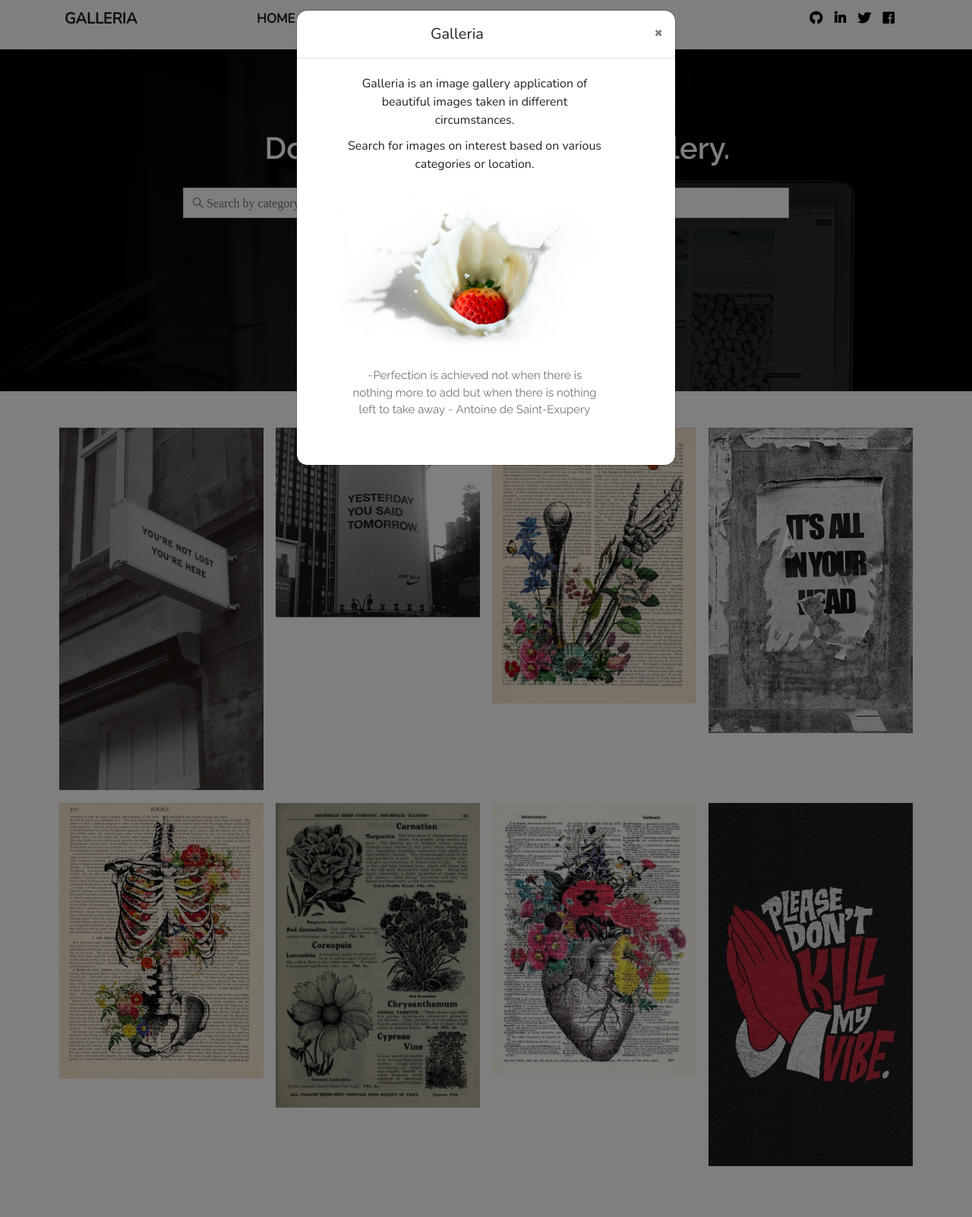
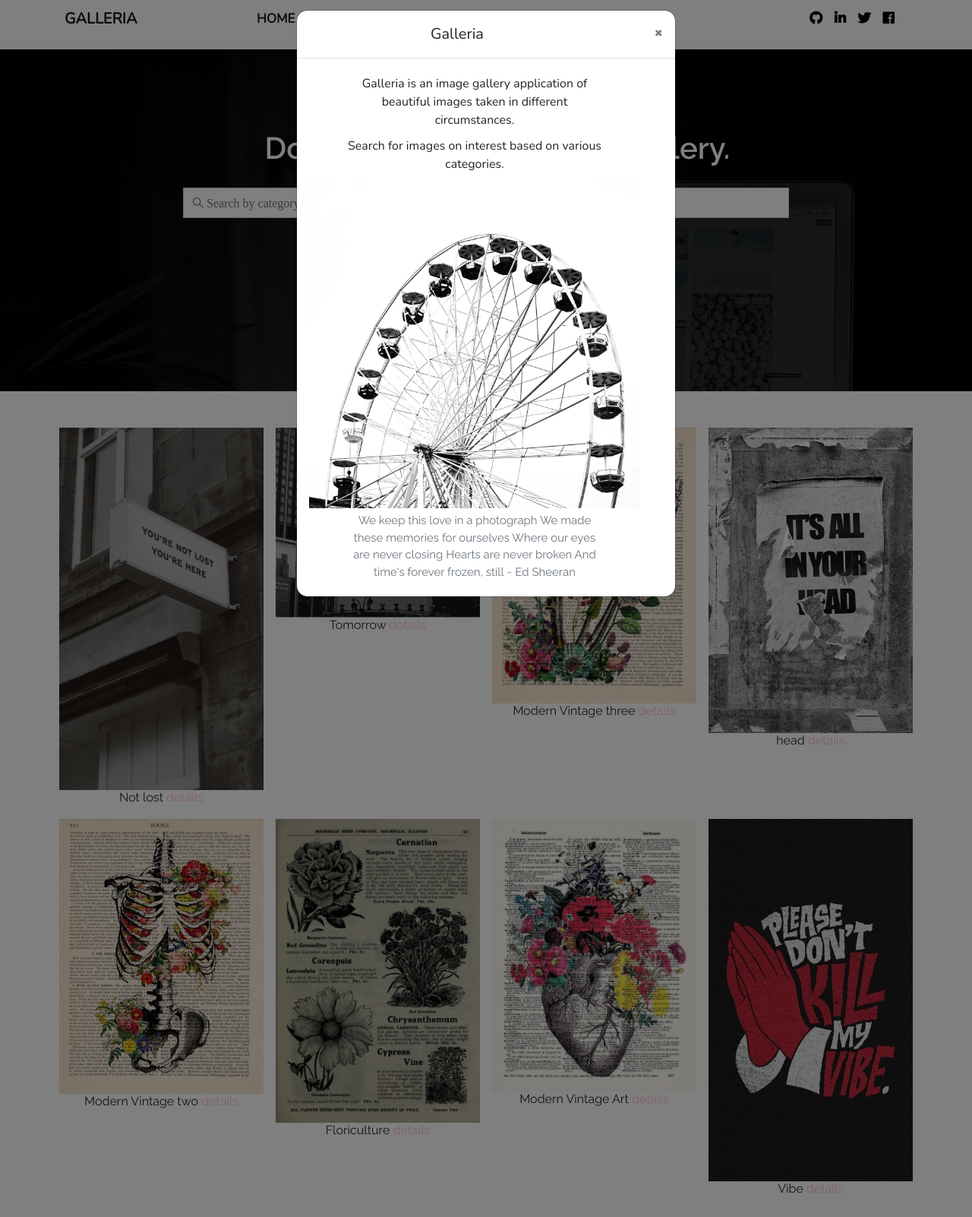
Before and after one commit to VenesaOkuna/Galleria, a Django app: page / in a window 1280 px wide, after a click on "ABOUT". Shown: the part 15-1617 px from the top of the page at 76% size. Run offline with Django 4.2, Linux system fonts and the light colour scheme; data comes from the database, SQL or seed files in the repository; both versions use the stored data as it was after the commit; some libraries are stand-ins or nearby versions.

Commit message:
image detail modall set up

```diff
--- a/gallery/urls.py
+++ b/gallery/urls.py
@@ -6,7 +6,7 @@ from django.conf.urls.static import static
 urlpatterns = [
     path('', views.gallery, name = 'gallery'),
     path('search/', views.search_image, name = 'search_image'),
-    path('image/<str:pk>/', views.Picture.as_view(),name='image'),
+    path('image/<image_id>/', views.Picture.as_view(),name='image'),
     path('image/<category_name>/<image_id>/)',views.single,name = 'single'),
     path('location/<image_location>/)', views.location_filter, name='location_filter')
 ]
--- a/templates/index.html
+++ b/templates/index.html
@@ -18,11 +18,11 @@
                   <br>
                  </div>
 
-                 <small>Trending searches: portraits, food, abstract</small>
+                 <small>Trending searches: art, food, people, quotes</small>
 
               </form>
             <p>Did Somebody Say Art?</p>
-            <a href="#gallery">VIEW GALLERY</a>
+            <a href="#gallery" style=" background-color: pink">VIEW GALLERY</a>
         </div>
     </div>
 </div>
@@ -61,13 +61,14 @@
         <!-- displaying images -->
          <div class="col-xs-6 col-sm-6 col-md-4 col-lg-3">
                  <div class="portfolio-wrap ">
-                     <div class="portfolio-wrap hovereffect">
-                         <a class="img-overlay" data-toggle="modal" data-target="#{{image.id}}" style="width:100%">
-                             <img src="{{image.image.url}}" href="#" class="image" alt="Image" >
-                             <div class="overlay">
+                     <div class="portfolio-wrap ">
+
+                             <img src="{{image.image.url}}" href="#" class="image" data-toggle="modal" data-target="#{{image.id}}" alt="Image" >
+                             {% comment %} <div class="overlay">
                                  <h4>{{image.image_name}}</h4>
-                             </div>
-                         </a>
+                             </div> {% endcomment %}
+
+                         <h6 class="hovereffect " data-toggle="modal" data-target="#exampleModalCenter">{{image.image_name}}   <span style='color:pink;'>   details</span> </h6>
                      </div>
                  </div>
              </div>
@@ -83,11 +84,63 @@
     </div>
     {% endfor %}
 
+    <!-- Modal -->
+    {% for image in images %}
+    <div class="modal fade" id="exampleModalCenter" tabindex="-1" role="dialog" aria-labelledby="exampleModalCenterTitle" aria-hidden="true">
+        <div class="modal-dialog modal-dialog-centered" role="document">
+        <div class="modal-content">
+            <div class="modal-header">
+            <h5 class="modal-title" id="exampleModalLongTitle"> Image Details </h5>
+            <button type="button" class="close" data-dismiss="modal" aria-label="Close">
+                <span aria-hidden="true">×</span>
+            </button>
+            </div>
+
+            <div class="modal-body">
+                <div class="row">
+                    <div class="col-md-9 col-lg-9">
+                        <a href="/"><img id="{{image.id}}" src="{{image.image.url}}" class="img-thumbnail" alt="Image" style="cursor:pointer"></a>
+
+                    </div>
+
+                    <div class="col-md-3">
+                        <h4 class = "desc">Location</h4>
+                        <p>{{image.image_location.location_name}}</p>
+                        <h4 class = "desc">Category</h4>
+                        <p>{{image.image_category.category_name}}</p>
+                    </div>
+
+                    <div>
+                        <h2 class="desc">{{image.image_name}}</h2>
+                        <p class="desc">{{image.image_description}}</p>
+                    </div>
+
+                </div>
+            </div>
+
+            <div class="modal-footer">
+                <button type="button" class="btn btn-secondary" onclick="copy('img{{image.id}}')">Copy Link</button>
+                <!-- <input class="form-control" type="text" value="{{image.image_link}}" id="link">
+               <a onclick="myFunction()"><button type="button"  class="btn btn-primary">Copy Link</button></a> -->
+                <button type="button" class="btn btn-secondary" data-dismiss="modal">Close</button>
+            </div>
+        </div>
+        </div>
+    </div>
 
 
-    <!-- Image details modal -->
+
+
+
+
+
+
+
+
+
+    {% comment %} <!-- Image details modal -->
     {% for image in images %}
-        <div class="modal fade" id="{{image.id}}" tabindex="-1" role="dialog" aria-labelledby="deleteModalLabel" aria-hidden="true">
+        <div class="modal fade" id="{{image.id}}" tabindex="-1" role="dialog" aria-labelledby="deleteModalLabel" data-toggle="modal" data-target="#{{image.id}}" aria-hidden="true">
             <div class="modal-dialog" role="document">
                 <div class="modal-content">
 
@@ -101,7 +154,7 @@
                     <div class="modal-body">
                         <div class="row">
                             <div class="col-md-9 col-lg-9">
-                                <a href="{% url 'single' category_name=image.image_category.category_name image_id=image.id %}"><img id="img{{image.id}}" src="{{image.image.url}}" class="img-thumbnail" alt="Image" style="cursor:pointer"></a>
+                                <a href="/"><img id="{{image.id}}" src="{{image.image.url}}" class="img-thumbnail" alt="Image" style="cursor:pointer"></a>
 
                             </div>
 
@@ -119,15 +172,17 @@
 
                         </div>
                     </div>
+
                     <div class="modal-footer">
                         <button type="button" class="btn btn-secondary" onclick="copy('img{{image.id}}')">Copy Link</button>
                         <!-- <input class="form-control" type="text" value="{{image.image_link}}" id="link">
                        <a onclick="myFunction()"><button type="button"  class="btn btn-primary">Copy Link</button></a> -->
                         <button type="button" class="btn btn-secondary" data-dismiss="modal">Close</button>
                     </div>
+
                 </div>
             </div>
-        </div>
+        </div>{% endcomment %}
     {% endfor %}
 </div>
 
--- a/templates/location.html
+++ b/templates/location.html
@@ -31,7 +31,7 @@
                  <div class="portfolio-wrap ">
                      <div class="portfolio-wrap hovereffect">
                          <a class="img-overlay" data-toggle="modal" data-target="#{{image.id}}" style="width:100%">
-                             <img src="{{image.image.cdn_url}}" href="" class="image" alt="Image" >
+                             <img src="{{image.image.url}}" href="" class="image" alt="Image" >
                              <div class="overlay">
                                  <h4 style="font-family: 'Nunito', sans-serif;">{{image.image_name}}</h4>
                              </div>
@@ -65,7 +65,7 @@
                     <div class="modal-body">
                         <div class="row">
                             <div class="col-md-9 col-lg-9">
-                                <a href="{% url 'single' category_name=image.image_category.category_name image_id=image.id %}"><img id="img{{image.id}}" src="{{image.image.cdn_url}}" class="img-thumbnail" alt="Image" style="cursor:pointer"></a>
+                                <a href="{% url 'single' category_name=image.image_category.category_name image_id=image.id %}"><img id="img{{image.id}}" src="{{image.image.url}}" class="img-thumbnail" alt="Image" style="cursor:pointer"></a>
                             </div>
                             <div class="col-md-3">
                                 <h4 style="font-family: 'Nunito', sans-serif;">Location</h4>
--- a/templates/navbar.html
+++ b/templates/navbar.html
@@ -19,7 +19,7 @@
     <nav class="navbar navbar-expand-lg navbar-light" id="navMain">
         <div class="container navigation header_right wow fadeInLeft animated animated" data-wow-delay=".5s" style="visibility: visible; animation-delay: 0.5s; animation-name: fadeInLeft;">
               <a class="navbar-brand" href="/" style="font-family: 'Nunito', sans-serif;">Galleria</a>
-              {% comment %} <img src="{% static 'images/cam5.png' %}" class="" style="width:30px">  {% endcomment %}
+
               <button class="navbar-toggler" type="button" data-toggle="collapse" data-target="#navbarNav" aria-controls="navbarNav" aria-expanded="false" aria-label="Toggle navigation">
                 <span class="navbar-toggler-icon"></span>
               </button>
@@ -58,16 +58,20 @@
                             Galleria is an image gallery application of beautiful images taken in different circumstances.
                             <br>
                         <p class="abt" style="font-family: 'Nunito', sans-serif;">
-                            Search for images on interest based on various categories or location.
+                            Search for images on interest based on various categories.
                         </p>
                         </p>
                         <div class="">
 
-                            <img src="{% static 'images/spalsh.jpg' %}" alt="" class = "splash">
+                            <img src="{% static 'images/spalsh.jpeg' %}" alt="" class = "splash">
                         </div>
                         <hr>
                         <blockquote class="text-muted abt">
-                            ~Perfection is achieved not when there is nothing more to add but when there is nothing left to take away ~ Antoine de Saint-Exupery
+                            We keep this love in a photograph
+                            We made these memories for ourselves
+                            Where our eyes are never closing
+                            Hearts are never broken
+                            And time's forever frozen, still ~ Ed Sheeran
                         </blockquote>
                     </div>
                 </div>
@@ -82,7 +86,7 @@
         <a href="#" data-toggle="modal" data-target="#about" style="font-family: 'Nunito', sans-serif;">About</a>
         <a>Locations:</a>
         {% for location in locations %}
-        <a href="/location/{{location.id}}" style="font-family: 'Nunito', sans-serif;">{{location.location_name}}</a>
+        <a href="/location/{{location.location_name}}" style="font-family: 'Nunito', sans-serif;">{{location.location_name}}</a>
         {% empty %}
         <a href="#" style="font-family: 'Nunito', sans-serif;">There are no locations</a>
         {% endfor %}
--- a/templates/search.html
+++ b/templates/search.html
@@ -81,7 +81,7 @@
                         <div class="row">
 
                             <div class="col-md-9 col-lg-9">
-                                <a href="{% url 'single' category_name=image.image_category.category_name image_id=image.id %}"><img id="img{{image.id}}" src="{{image.image.cdn_url}}" class="img-thumbnail" alt="Image" style="cursor:pointer"></a>
+                                <a href="{% url 'single' category_name=image.image_category.category_name image_id=image.id %}"><img id="img{{image.id}}" src="{{image.image.url}}" class="img-thumbnail" alt="Image" style="cursor:pointer"></a>
                             </div>
 
                             <div class="col-md-3">
```
Also changed, not shown: templates/single.html (+3 -80 lines), db.sqlite3, gallery/views.py (line endings or trailing spaces), media/bath_QotRztS.jpg (added), media/bathruum_X19Z7E0.jpg (added), media/butterfly_gBOjFY4.jpg (added), media/inyohead.jpg (added), media/living_room.jpg (added), media/newspaper.jpg (added), media/posters.jpg (added), media/vibe.jpg (added), static/images/spalsh.jpeg (added).
